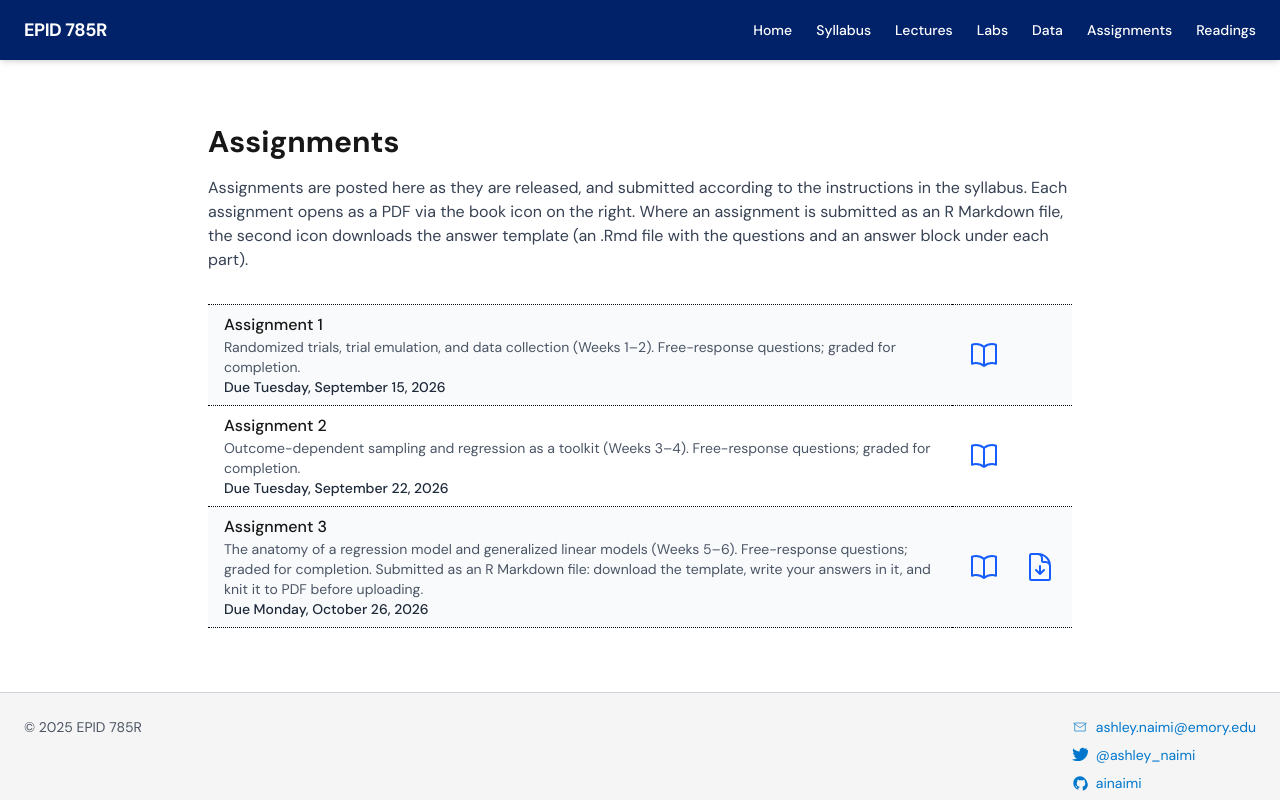
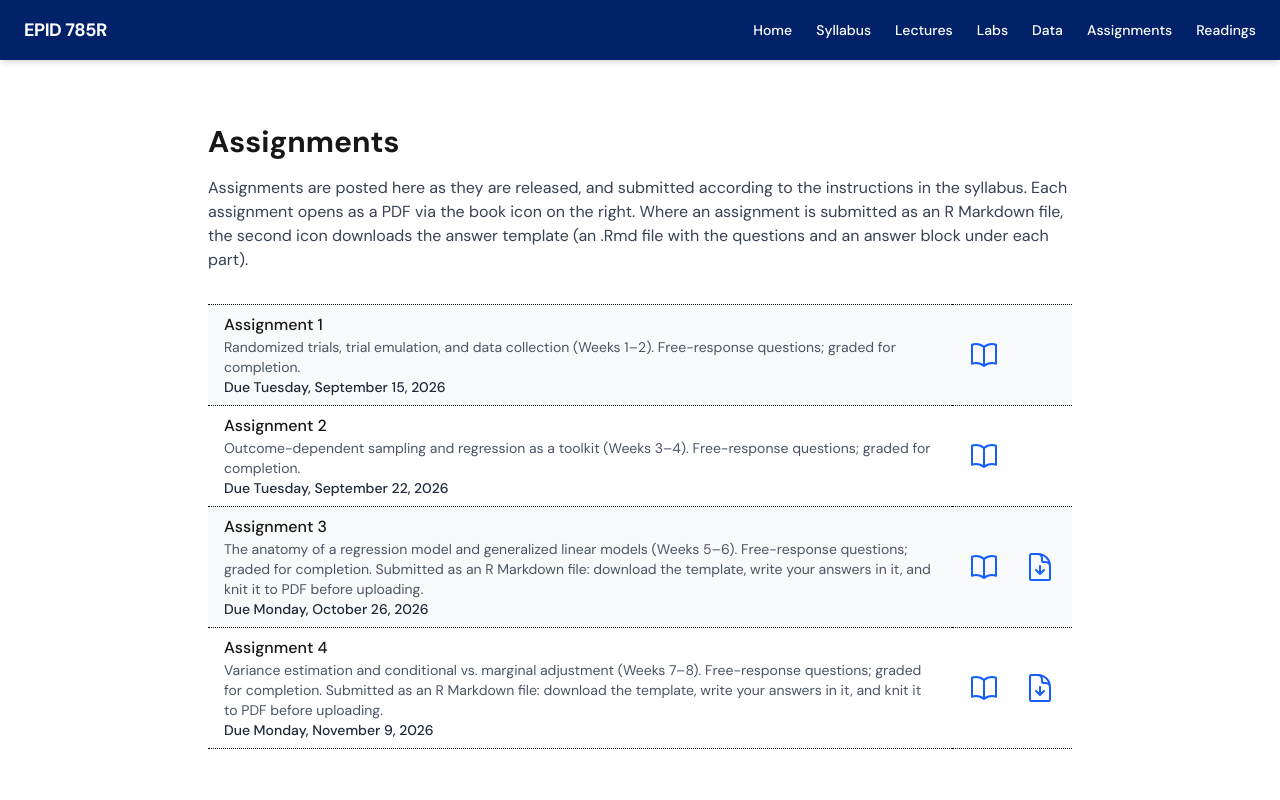
Before and after one commit to ainaimi/epid750-site, a Next.js app: page /assignments in a window 1280 px wide. Shown: the top 800 px of the page. Built offline with nearby package versions, Linux system fonts and the light colour scheme.

Commit message:
Course content update: 2026-10-25 12:49

```diff
--- a/content/pages/syllabus.md
+++ b/content/pages/syllabus.md
@@ -191,7 +191,7 @@ Each assignment is worth **5 points** (6 × 5 = 30 points total; 30% of final gr
 | 1 | 1–2 | RCT & Emulation; Data Collection | Tue Sep 15 | 5 |
 | 2 | 3–4 | Outcome-Dependent Sampling; Regression as a Toolkit | Tue Sep 29 | 5 |
 | 3 | 5–6 | Anatomy of a Regression Model; Generalized Linear Models | Mon Oct 26 | 5 |
-| 4 | 7–8 | Variance Estimation; Conditional vs. Marginal Adjustment | Tue Oct 27 | 5 |
+| 4 | 7–8 | Variance Estimation; Conditional vs. Marginal Adjustment | Mon Nov 9 | 5 |
 | 5 | 9–10 | Flexible Regression; Penalized Regression | Tue Nov 10 | 5 |
 | 6 | 11–13 | Regression for Outcome-Dependent Sampling; Survival Analysis: Concepts; Survival Analysis: Parametric and Semiparametric Models | Tue Dec 1 | 5 |
 
--- a/src/app/assignments/page.tsx
+++ b/src/app/assignments/page.tsx
@@ -34,6 +34,14 @@ export default function AssignmentsPage() {
       due: "Due Monday, October 26, 2026",
       pdf: asset("/assignments/assignment3.pdf"),
       template: asset("/assignments/assignment3_template.Rmd"),
+    },
+    {
+      topic: "Assignment 4",
+      description:
+        "Variance estimation and conditional vs. marginal adjustment (Weeks 7–8). Free-response questions; graded for completion. Submitted as an R Markdown file: download the template, write your answers in it, and knit it to PDF before uploading.",
+      due: "Due Monday, November 9, 2026",
+      pdf: asset("/assignments/assignment4.pdf"),
+      template: asset("/assignments/assignment4_template.Rmd"),
     },
   ];
 
```
Also changed, not shown: 2 other files (tests, documents, lock files or other folders).
